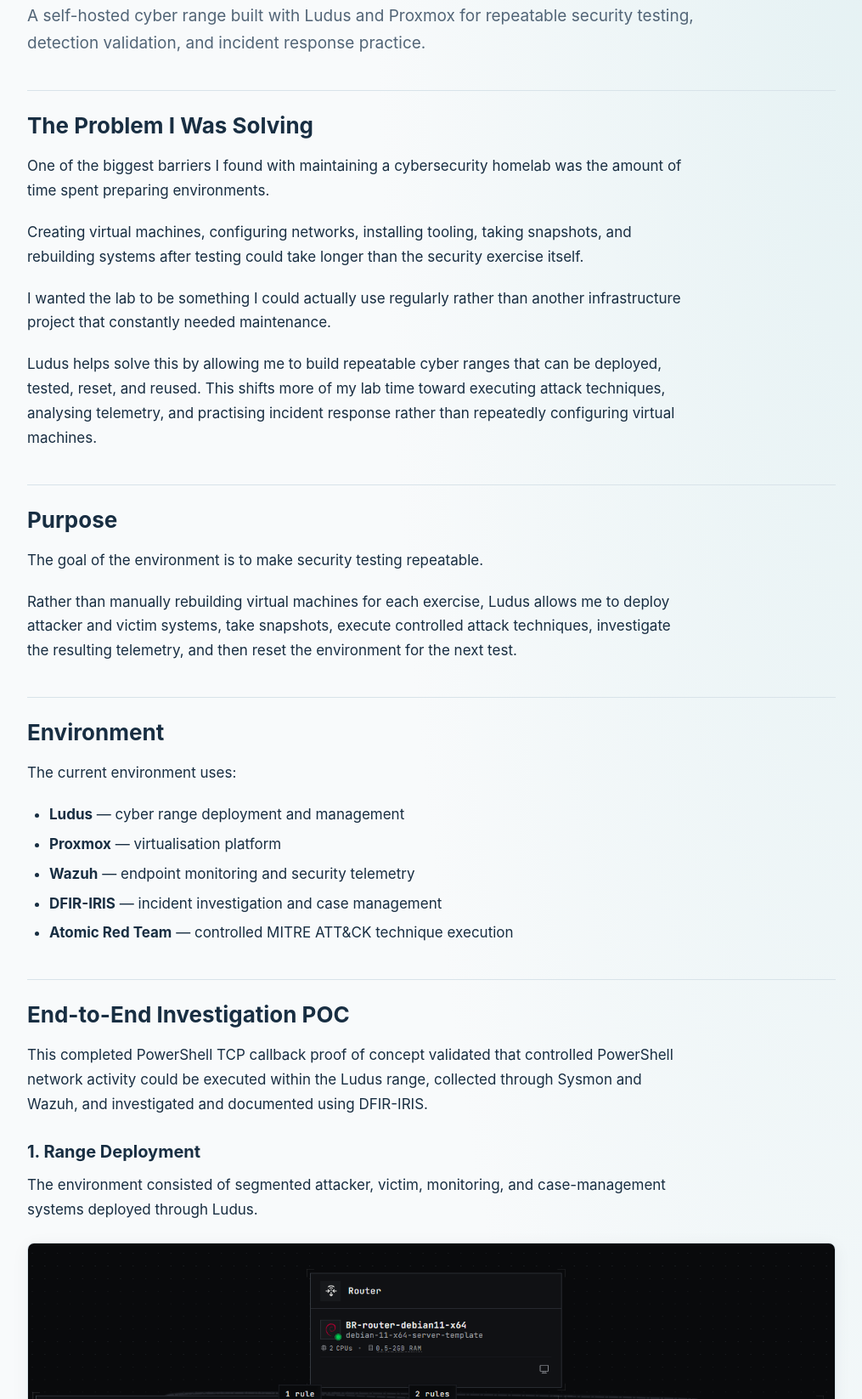
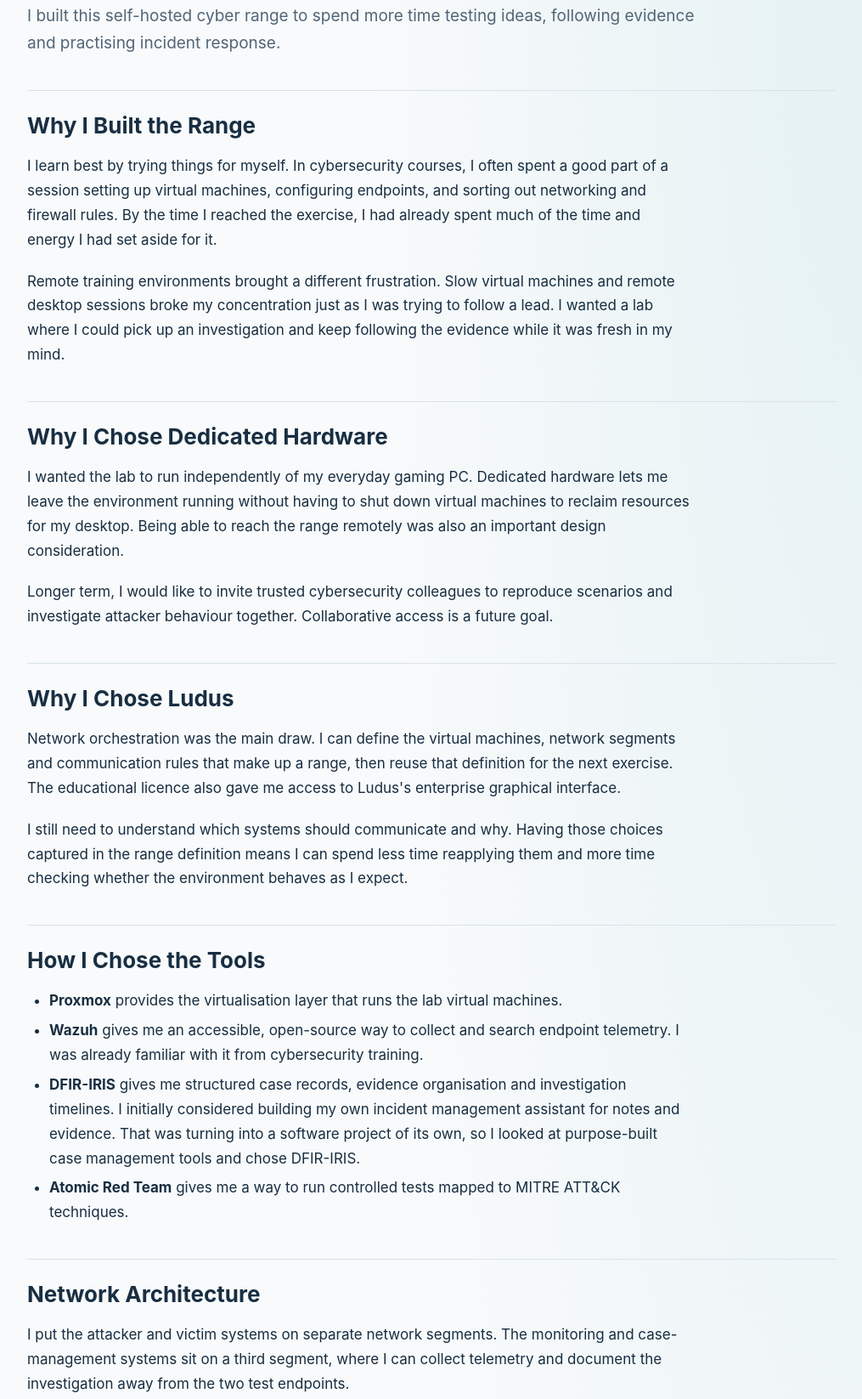
Before and after one commit to SLyzzed/cybersecurity-portfolio, an Astro site: page /cybersecurity-portfolio/projects/ludus in a window 1280 px wide. Shown: the part 262-1908 px from the top of the page at 85% size, without its empty margins (132-1147 px from the left). Built offline with nearby package versions, Linux system fonts and the light colour scheme; Astro itself is replaced by a stand-in of ours.

Commit message:
Expand Ludus infrastructure and research methodology

```diff
--- a/src/pages/projects/ludus.astro
+++ b/src/pages/projects/ludus.astro
@@ -6,37 +6,45 @@ import { sitePath } from "../../lib/content";
 <BaseLayout title="Ludus Cyber Range" description="A self-hosted cyber range built with Ludus and Proxmox for repeatable security testing, detection validation, and incident response practice." currentPath="projects">
   <main class="page-shell">
     <article class="archive-panel markdown-page">
-      <p class="record-label">Cybersecurity Project</p>
+      <p class="record-label">Infrastructure</p>
       <div class="markdown-content">
         <h1>Ludus Cyber Range</h1>
-        <p class="lede">A self-hosted cyber range built with Ludus and Proxmox for repeatable security testing, detection validation, and incident response practice.</p>
+        <p class="lede">I built this self-hosted cyber range to spend more time testing ideas, following evidence and practising incident response.</p>
 
-        <h2>The Problem I Was Solving</h2>
-        <p>One of the biggest barriers I found with maintaining a cybersecurity homelab was the amount of time spent preparing environments.</p>
-        <p>Creating virtual machines, configuring networks, installing tooling, taking snapshots, and rebuilding systems after testing could take longer than the security exercise itself.</p>
-        <p>I wanted the lab to be something I could actually use regularly rather than another infrastructure project that constantly needed maintenance.</p>
-        <p>Ludus helps solve this by allowing me to build repeatable cyber ranges that can be deployed, tested, reset, and reused. This shifts more of my lab time toward executing attack techniques, analysing telemetry, and practising incident response rather than repeatedly configuring virtual machines.</p>
+        <h2>Why I Built the Range</h2>
+        <p>I learn best by trying things for myself. In cybersecurity courses, I often spent a good part of a session setting up virtual machines, configuring endpoints, and sorting out networking and firewall rules. By the time I reached the exercise, I had already spent much of the time and energy I had set aside for it.</p>
+        <p>Remote training environments brought a different frustration. Slow virtual machines and remote desktop sessions broke my concentration just as I was trying to follow a lead. I wanted a lab where I could pick up an investigation and keep following the evidence while it was fresh in my mind.</p>
 
-        <h2>Purpose</h2>
-        <p>The goal of the environment is to make security testing repeatable.</p>
-        <p>Rather than manually rebuilding virtual machines for each exercise, Ludus allows me to deploy attacker and victim systems, take snapshots, execute controlled attack techniques, investigate the resulting telemetry, and then reset the environment for the next test.</p>
+        <h2>Why I Chose Dedicated Hardware</h2>
+        <p>I wanted the lab to run independently of my everyday gaming PC. Dedicated hardware lets me leave the environment running without having to shut down virtual machines to reclaim resources for my desktop. Being able to reach the range remotely was also an important design consideration.</p>
+        <p>Longer term, I would like to invite trusted cybersecurity colleagues to reproduce scenarios and investigate attacker behaviour together. Collaborative access is a future goal.</p>
 
-        <h2>Environment</h2>
-        <p>The current environment uses:</p>
+        <h2>Why I Chose Ludus</h2>
+        <p>Network orchestration was the main draw. I can define the virtual machines, network segments and communication rules that make up a range, then reuse that definition for the next exercise. The educational licence also gave me access to Ludus's enterprise graphical interface.</p>
+        <p>I still need to understand which systems should communicate and why. Having those choices captured in the range definition means I can spend less time reapplying them and more time checking whether the environment behaves as I expect.</p>
+
+        <h2>How I Chose the Tools</h2>
         <ul>
-          <li><strong>Ludus</strong> — cyber range deployment and management</li>
-          <li><strong>Proxmox</strong> — virtualisation platform</li>
-          <li><strong>Wazuh</strong> — endpoint monitoring and security telemetry</li>
-          <li><strong>DFIR-IRIS</strong> — incident investigation and case management</li>
-          <li><strong>Atomic Red Team</strong> — controlled MITRE ATT&amp;CK technique execution</li>
+          <li><strong>Proxmox</strong> provides the virtualisation layer that runs the lab virtual machines.</li>
+          <li><strong>Wazuh</strong> gives me an accessible, open-source way to collect and search endpoint telemetry. I was already familiar with it from cybersecurity training.</li>
+          <li><strong>DFIR-IRIS</strong> gives me structured case records, evidence organisation and investigation timelines. I initially considered building my own incident management assistant for notes and evidence. That was turning into a software project of its own, so I looked at purpose-built case management tools and chose DFIR-IRIS.</li>
+          <li><strong>Atomic Red Team</strong> gives me a way to run controlled tests mapped to MITRE ATT&amp;CK techniques.</li>
         </ul>
 
+        <h2>Network Architecture</h2>
+        <p>I put the attacker and victim systems on separate network segments. The monitoring and case-management systems sit on a third segment, where I can collect telemetry and document the investigation away from the two test endpoints.</p>
+        <p>Segmentation was a security requirement for the design. If the test systems shared a flat network, they would have a direct path to each other without a deliberate routing decision. With separate segments, I can decide which traffic should cross those boundaries and keep unrelated paths closed. The distinction also makes it easier to reason about whether an event was produced by the exercise or by another system in the range.</p>
+        <p>I designed the segmentation around recognised security practices, including limiting communication between systems to what they need. I also wanted the research environment isolated from my household network so that traffic from an exercise would stay away from personal devices and services. Household isolation was a design objective. The proof of concept verified the test traffic within the range, and I did not use it to verify the boundary with the household network.</p>
+        <p>The proof of concept made that boundary tangible. The callback needed an explicit inter-VLAN rule between the test systems. That let me validate the specific network activity and trace it through monitoring without opening general access between segments.</p>
+
         <section aria-labelledby="investigation-poc-title">
-          <h2 id="investigation-poc-title">End-to-End Investigation POC</h2>
-          <p>This completed PowerShell TCP callback proof of concept validated that controlled PowerShell network activity could be executed within the Ludus range, collected through Sysmon and Wazuh, and investigated and documented using DFIR-IRIS.</p>
+          <h2 id="investigation-poc-title">Validating the Investigation Workflow</h2>
+          <p>I used a controlled PowerShell TCP callback to test whether I could follow a single event from the endpoint, through Sysmon and Wazuh, into a documented case in DFIR-IRIS.</p>
+
+          <p>I deliberately kept the initial proof of concept simple. Before investing time in a more complex investigation, I wanted to establish that the environment worked as intended. The last thing I wanted was to get halfway through a research project and discover that the telemetry I needed wasn't being collected or that part of the infrastructure wasn't configured correctly.</p>
 
           <h3>1. Range Deployment</h3>
-          <p>The environment consisted of segmented attacker, victim, monitoring, and case-management systems deployed through Ludus.</p>
+          <p>I deployed the segmented range through Ludus, with separate systems for the test endpoints, monitoring and case management.</p>
           <figure>
             <img src={sitePath("/images/poc_test/ludus/ludus-range-architecture.png")} alt="Ludus range architecture showing segmented attacker, victim, monitoring, and case-management systems." loading="lazy" />
             <figcaption>Segmented Ludus range used for the investigation POC.</figcaption>
@@ -54,7 +62,7 @@ import { sitePath } from "../../lib/content";
           </figure>
 
           <h3>3. Wazuh Telemetry</h3>
-          <p>Sysmon Event ID <code>3</code> recorded the PowerShell network connection, and Wazuh successfully ingested the event. The evidence validated telemetry collection and searchability; it did not establish that an automated detection alert was triggered.</p>
+          <p>Sysmon Event ID <code>3</code> recorded the PowerShell network connection. I found the event in Wazuh, which confirmed that the telemetry had been collected and was searchable. Whether an automated alert fired remained unverified.</p>
           <ul>
             <li>Source: <code>BR-WIN11</code> (Windows victim)</li>
             <li>Destination: <code>BR-kali</code> (attacker)</li>
@@ -68,7 +76,7 @@ import { sitePath } from "../../lib/content";
           </figure>
 
           <h3>4. DFIR-IRIS Investigation</h3>
-          <p>The event was investigated, exported, preserved as evidence, and documented in DFIR-IRIS. The case was closed as an authorised lab simulation with no containment required.</p>
+          <p>I reviewed the event, exported it as evidence and documented it in DFIR-IRIS. I closed the case as an authorised lab simulation with no containment required.</p>
           <figure>
             <img src={sitePath("/images/poc_test/iris/summary.png")} alt="DFIR-IRIS investigation summary documenting the PowerShell callback lab simulation and case closure." loading="lazy" />
             <figcaption>Completed investigation and case closure in DFIR-IRIS.</figcaption>
@@ -93,9 +101,12 @@ import { sitePath } from "../../lib/content";
           <li>Reset Environment</li>
         </ol>
 
+        <h2>Ongoing Research</h2>
+        <p>Ludus will form the foundation of my ongoing cybersecurity research, including vulnerability reproduction, detection engineering, attack experimentation and incident investigations.</p>
+        <p>I don't want the homelab itself to become an endless infrastructure project. Its value comes from what it enables me to learn, investigate and experiment with.</p>
+
         <h2>Acknowledgement</h2>
-        <p>A thank you to the Ludus team for providing me with a licence to use the platform in my homelab.</p>
-        <p>Having access to Ludus has allowed me to spend less time repeatedly building and maintaining lab infrastructure and more time actually using the environment for security testing and incident response practice.</p>
+        <p>Thank you to the Ludus team for providing the educational licence I use in my homelab.</p>
       </div>
     </article>
   </main>
```
